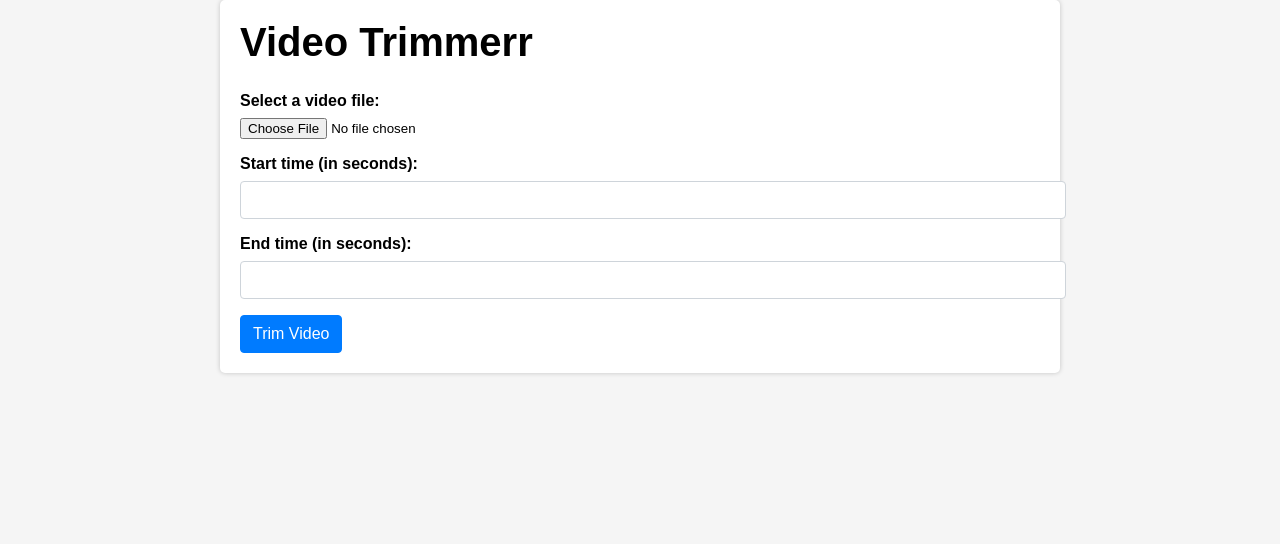
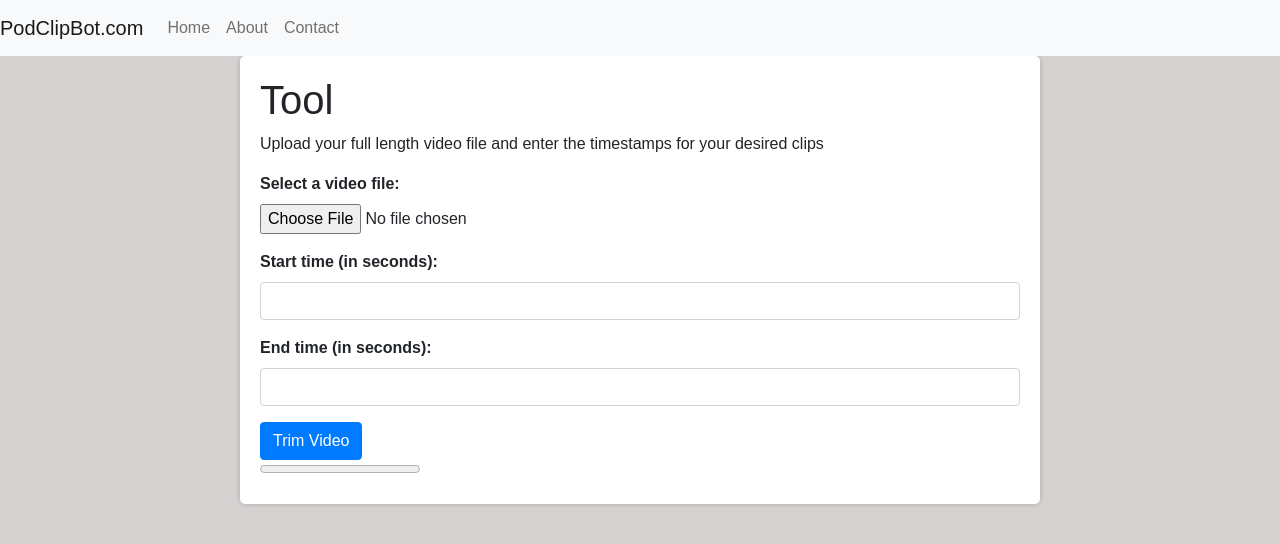
Before and after one commit to SeanCarlson96/PodClipBot-frontend, a React (Create React App) app: page / in a window 1280 px wide. Shown: the top 544 px of the page. Built offline with nearby package versions, Linux system fonts and the light colour scheme.

Commit message:
components structure

```diff
--- a/package.json
+++ b/package.json
@@ -9,6 +9,7 @@
     "@testing-library/react": "^13.4.0",
     "@testing-library/user-event": "^13.5.0",
     "axios": "^1.3.4",
+    "bootstrap": "^5.2.3",
     "react": "^18.2.0",
     "react-dom": "^18.2.0",
     "react-scripts": "5.0.1",
--- a/src/App.css
+++ b/src/App.css
@@ -1,6 +1,6 @@
 body {
 	font-family: Arial, sans-serif;
-	background-color: #f5f5f5;
+	background-color: #d4d1d1;
 }
 
 .App {
@@ -70,17 +70,8 @@ body {
 	color: #fff;
 }
 
-  @keyframes loading-spinner {
-    0% {
-      transform: scaleY(0.4);
+#loading-icon {
+	display: block;
+	margin: 0 auto;
+	border-color: red;
 }
-    20% {
-      transform: scaleY(1.0);
-    }
-    40% {
-      transform: scaleY(0.4);
-    }
-    100% {
-      transform: scaleY(0.4);
-    }
-  }
--- a/src/App.js
+++ b/src/App.js
@@ -1,83 +1,12 @@
-import './App.css';
-
-import { useState } from 'react';
-import axios from 'axios';
-import { css } from '@emotion/react';
-import { ClipLoader } from 'react-spinners';
-
-const override = css`
-  display: block;
-  margin: 0 auto;
-  border-color: red;
-`;
+import React from 'react';
+import Header from './components/Header';
+import Tool from './components/Tool';
 
 function App() {
-  const [message, setMessage] = useState('');
-  const [videoFilename, setVideoFilename] = useState('');
-  const [loading, setLoading] = useState(false);
-
-  const handleSubmit = (event) => {
-    event.preventDefault(); // prevent the form from submitting normally
-
-    const formData = new FormData(event.target); // create a FormData object from the form data
-    setLoading(true);
-    axios.post('http://127.0.0.1:5000/trim', formData)
-      .then(response => {
-        setVideoFilename(response.data.file);
-        setMessage('Video trimmed successfully.');
-        setLoading(false);
-      })
-      .catch(error => {
-        setMessage('Error trimming video.');
-        console.error(error);
-        setLoading(false);
-      });
-  };
-
-  const handleDownload = () => {
-    const link = document.createElement('a');
-    link.href = `http://127.0.0.1:5000/uploads/${videoFilename}`;
-    link.download = 'trimmed_video.mp4';
-    document.body.appendChild(link);
-    link.click();
-    document.body.removeChild(link);
-  };
-
   return (
-    <div className="App">
-      <header className="App-header">
-        <h1>Video Trimmerr</h1>
-        <form id="trim-form" onSubmit={handleSubmit} encType="multipart/form-data">
-          <div className="form-group">
-            <label htmlFor="video-file">Select a video file:</label>
-            <input type="file" id="video-file" name="video-file" className="form-control-file" />
-          </div>
-          <div className="form-group">
-            <label htmlFor="start-time">Start time (in seconds):</label>
-            <input type="text" id="start-time" name="start-time" className="form-control" />
-          </div>
-          <div className="form-group">
-            <label htmlFor="end-time">End time (in seconds):</label>
-            <input type="text" id="end-time" name="end-time" className="form-control" />
-          </div>
-         <button type="submit" id="trim-button" className="btn btn-primary">Trim Video</button>
-        </form>
-        {message && <p>{message}</p>}
-        {loading && <ClipLoader color="#123abc" css={override} size={50} />}
-        {videoFilename && (
-          <div>
-            <h2>Trimmed Video</h2>
-            <video width="152" height="270" controls>
-              <source src={`http://127.0.0.1:5000/uploads/${videoFilename}`} type="video/mp4" />
-              Your browser does not support the video tag.
-            </video>
-            <br />
-            <button onClick={handleDownload} className="btn btn-primary">
-              Download Trimmed Video
-            </button>
-          </div>
-        )}
-      </header>
+    <div>
+      <Header />
+      <Tool />
     </div>
   );
 }
--- /dev/null
+++ b/src/components/Header.js
@@ -0,0 +1,28 @@
+import React from 'react';
+import 'bootstrap/dist/css/bootstrap.css';
+
+function Header() {
+  return (
+    <nav className="navbar navbar-expand-lg navbar-light bg-light">
+      <a className="navbar-brand" href="/">PodClipBot.com</a>
+      <button className="navbar-toggler" type="button" data-toggle="collapse" data-target="#navbarNav" aria-controls="navbarNav" aria-expanded="false" aria-label="Toggle navigation">
+        <span className="navbar-toggler-icon"></span>
+      </button>
+      <div className="collapse navbar-collapse" id="navbarNav">
+        <ul className="navbar-nav">
+          <li className="nav-item">
+            <a className="nav-link" href="/">Home</a>
+          </li>
+          <li className="nav-item">
+            <a className="nav-link" href="/">About</a>
+          </li>
+          <li className="nav-item">
+            <a className="nav-link" href="/">Contact</a>
+          </li>
+        </ul>
+      </div>
+    </nav>
+  );
+}
+
+export default Header;
--- /dev/null
+++ b/src/components/Tool.js
@@ -0,0 +1,134 @@
+import '../App.css';
+
+import React, { useState } from 'react';
+import axios from 'axios';
+import { css } from '@emotion/react';
+import { ClipLoader } from 'react-spinners';
+
+const override = css`
+  display: block;
+  margin: 0 auto;
+  border-color: red;
+`;
+
+function Tool() {
+  const [message, setMessage] = useState('');
+  const [videoFilename, setVideoFilename] = useState('');
+  const [loading, setLoading] = useState(false);
+  const [progress, setProgress] = useState(0);
+//   const [progressNum, setProgressNum] = useState(2);
+
+  // useEffect(() => {
+  //   const source = new EventSource('http://127.0.0.1:5000/progress');
+  //   source.onmessage = (event) => {
+  //     setProgress(parseFloat(event.data));
+  //   };
+  //   return () => {
+  //     source.close();
+  //   };
+  // }, []);
+
+  // const handleSubmit = (event) => {
+  //   event.preventDefault(); // prevent the form from submitting normally
+
+  //   const formData = new FormData(event.target); // create a FormData object from the form data
+  //   setLoading(true);
+  //   axios.post('http://127.0.0.1:5000/trim', formData)
+  //     .then(response => {
+  //       setVideoFilename(response.data.file);
+  //       setMessage('Video trimmed successfully.');
+  //       setLoading(false);
+  //     })
+  //     .catch(error => {
+  //       setMessage('Error trimming video.');
+  //       console.error(error);
+  //       setLoading(false);
+  //     });
+  // };
+
+  const handleSubmit = (event) => {
+    event.preventDefault(); // prevent the form from submitting normally
+
+    const formData = new FormData(event.target); // create a FormData object from the form data
+    setLoading(true);
+    axios.post('http://127.0.0.1:5000/trim', formData)
+      .then(response => {
+        setVideoFilename(response.data.file);
+        setMessage('Video trimmed successfully.');
+        setLoading(false);
+      })
+      .catch(error => {
+        setMessage('Error trimming video.');
+        console.error(error);
+        setLoading(false);
+      });
+
+    // Set up event source to receive progress updates
+    const source = new EventSource('http://127.0.0.1:5000/progress');
+    source.onmessage = (event) => {
+      console.log("Received progress update:", event.data);
+      setProgress(parseFloat(event.data));
+    };
+    source.onerror = (event) => {
+      console.log("Error receiving progress updates:", event);
+    }
+    return () => {
+      console.log("Closing progress updates source");
+      source.close();
+    };
+  };
+
+  const handleDownload = () => {
+    const link = document.createElement('a');
+    link.href = `http://127.0.0.1:5000/uploads/${videoFilename}`;
+    link.download = 'trimmed_video.mp4';
+    document.body.appendChild(link);
+    link.click();
+    document.body.removeChild(link);
+  };
+
+  return (
+    <div className="App">
+      <header className="App-header">
+        <h1>Tool</h1>
+        <p>Upload your full length video file and enter the timestamps for your desired clips</p>
+        <form id="trim-form" onSubmit={handleSubmit} encType="multipart/form-data">
+          <div className="form-group">
+            <label htmlFor="video-file">Select a video file:</label>
+            <input type="file" id="video-file" name="video-file" className="form-control-file" />
+          </div>
+          <div className="form-group">
+            <label htmlFor="start-time">Start time (in seconds):</label>
+            <input type="text" id="start-time" name="start-time" className="form-control" />
+          </div>
+          <div className="form-group">
+            <label htmlFor="end-time">End time (in seconds):</label>
+            <input type="text" id="end-time" name="end-time" className="form-control" />
+          </div>
+         <button type="submit" id="trim-button" className="btn btn-primary">Trim Video</button>
+        </form>
+        {message && <p>{message}</p>}
+        {loading && <ClipLoader color="#123abc" css={override} size={50} id="loading-icon"/>}
+        <div>
+          {/* Your existing form and components */}
+          <progress value={progress} max="100" />
+        </div>
+        {videoFilename && (
+          <div>
+            <h2>Trimmed Video</h2>
+            <video width="152" height="270" controls>
+              <source src={`http://127.0.0.1:5000/uploads/${videoFilename}`} type="video/mp4" />
+              Your browser does not support the video tag.
+            </video>
+            <br />
+            <button onClick={handleDownload} className="btn btn-primary">
+              Download Trimmed Video
+            </button>
+          </div>
+        )}
+      </header>
+    </div>
+  );
+}
+
+export default Tool;
```
Also changed, not shown: 1 other file (tests, documents, lock files or other folders). Lines whose indentation alone changed are shown as unchanged.
